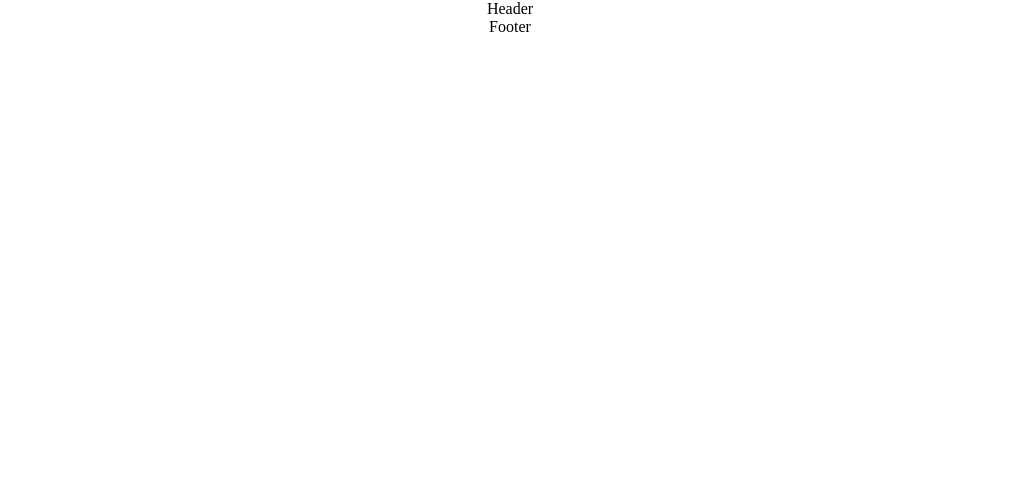
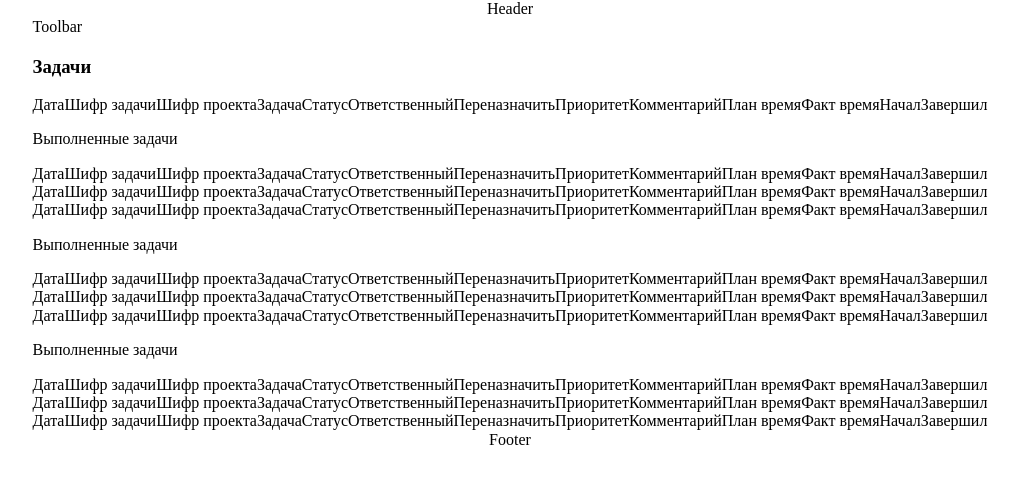
Before and after one commit to Sibusky/tasks-accordion, a React (Create React App) app: page / in a window 1280 px wide. Shown: the top 484 px of the page, without its empty margins (130-1148 px from the left). Built offline with nearby package versions, Linux system fonts and the light colour scheme; the HTML template or start-up script is replaced by a standard one.

Commit message:
feat: add blank row and tasks subtitle tamplates

```diff
--- a/src/App.css
+++ b/src/App.css
@@ -1,38 +1,27 @@
-.App {
-  text-align: center;
+#root {
+  width: 100%;
+  height: 100%;
 }
 
-.App-logo {
-  height: 40vmin;
-  pointer-events: none;
-}
-
-@media (prefers-reduced-motion: no-preference) {
-  .App-logo {
-    animation: App-logo-spin infinite 20s linear;
-  }
-}
-
-.App-header {
-  background-color: #282c34;
-  min-height: 100vh;
+.App {
+  background-color: #fff;
   display: flex;
   flex-direction: column;
   align-items: center;
-  justify-content: center;
-  font-size: calc(10px + 2vmin);
-  color: white;
+  justify-content: flex-start;
+  min-width: 320px;
+  max-width: 100%;
+  margin: 0 auto;
+  padding: 0;
 }
 
-.App-link {
-  color: #61dafb;
+main {
+  /* height: calc(100vh - 80px - 80px); */
+  /* overflow-y: scroll; */
 }
 
-@keyframes App-logo-spin {
-  from {
-    transform: rotate(0deg);
-  }
-  to {
-    transform: rotate(360deg);
-  }
+
+
+.row-template {
+  display: flex;
 }
--- a/src/App.js
+++ b/src/App.js
@@ -1,12 +1,13 @@
 import './App.css';
 import Footer from './components/Footer/Footer';
 import Header from './components/Header/Header';
+import Main from './components/Main/Main';
 
 function App() {
   return (
     <div className="App">
       <Header />
-
+      <Main />
       <Footer />
     </div>
   );
--- a/src/components/Main/Main.jsx
+++ b/src/components/Main/Main.jsx
@@ -1,9 +1,15 @@
-import React from 'react'
+import React from 'react';
 
-import './Main.css'
+import './Main.css';
+
+import Toolbar from '../Toolbar/Toolbar';
+import TaskTable from '../TaskTable/TaskTable';
 
 export default function Main() {
   return (
-    <div>Main</div>
-  )
+    <main className='main'>
+      <Toolbar />
+      <TaskTable />
+    </main>
+  );
 }
--- /dev/null
+++ b/src/components/Row/Row.css
@@ -0,0 +1,3 @@
+.row-template {
+    display: flex;
+  }
--- /dev/null
+++ b/src/components/Row/Row.jsx
@@ -0,0 +1,23 @@
+import React from 'react';
+
+import './Row.css';
+
+export default function Row() {
+  return (
+    <div className='row-template'>
+      <div className='date'>Дата</div>
+      <div className='task-code'>Шифр задачи</div>
+      <div className='project-code'>Шифр проекта</div>
+      <div className='task'>Задача</div>
+      <div className='status'>Статус</div>
+      <div className='responsible'>Ответственный</div>
+      <div className='shift'>Переназначить</div>
+      <div className='priority'>Приоритет</div>
+      <div className='comment'>Комментарий</div>
+      <div className='time-planned'>План время</div>
+      <div className='time-fact'>Факт время</div>
+      <div className='start'>Начал</div>
+      <div className='finish'>Завершил</div>
+    </div>
+  );
+}
--- a/src/components/TaskTable/TaskTable.jsx
+++ b/src/components/TaskTable/TaskTable.jsx
@@ -1,9 +1,36 @@
-import React from 'react'
+import React from 'react';
 
-import './TaskTable.css'
+import './TaskTable.css';
+import Row from '../Row/Row';
+import TaskSubtitle from '../TasksSubtitle/TaskSubtitle';
 
 export default function TaskTable() {
   return (
-    <div>TaskTable</div>
-  )
+    <section className='section'>
+      <div className='section__container'>
+        <h3 className='section__title'>Задачи</h3>
+        <div className='table-header'>
+          <Row />
+        </div>
+        <div className='done-tasks'>
+          <TaskSubtitle />
+          <Row />
+          <Row />
+          <Row />
+        </div>
+        <div className='todays-tasks'>
+          <TaskSubtitle />
+          <Row />
+          <Row />
+          <Row />
+        </div>
+        <div className='future-tasks'>
+          <TaskSubtitle />
+          <Row />
+          <Row />
+          <Row />
+        </div>
+      </div>
+    </section>
+  );
 }
--- /dev/null
+++ b/src/components/TasksSubtitle/TaskSubtitle.jsx
@@ -0,0 +1,12 @@
+import React from 'react';
+
+import './TasksSubtitle.css'
+
+export default function TaskSubtitle() {
+  return (
+    <div className='tasks-subtitle'>
+      <p className='tasks-subtitle__text'>Выполненные задачи</p>
+      <div className='tasks-subtitle__arrow'></div>
+    </div>
+  );
+}
```
Also changed, not shown: src/components/TasksSubtitle/TasksSubtitle.css (added).
